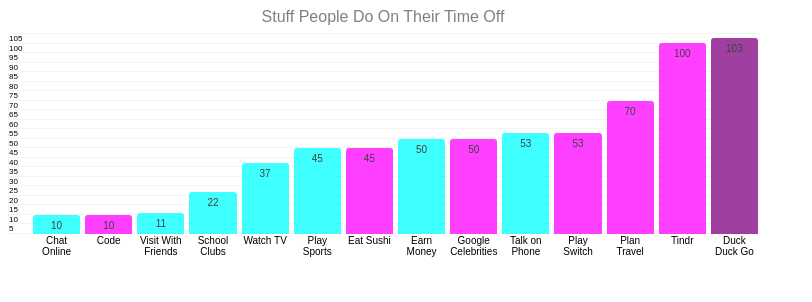
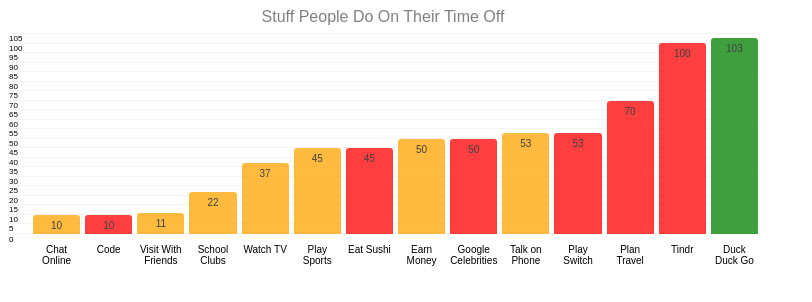
Before and after one commit to davidlacho/barChart, a website: page index.html in a window 1280 px wide. Shown: the whole page, without its empty margins (0-812 px from the left). Drawn offline with nearby package versions, Linux system fonts and the light colour scheme.

Commit message:
Colouring bar charts is now array so user can pass in unlimited number of colours

```diff
--- a/index.html
+++ b/index.html
@@ -14,7 +14,8 @@
     <!-- chart will be rendered here -->
   </div>
   <!-- /.chart -->
-
+  <!-- Uncomment line below for offline mode -->
+  <script src="offline/jQueryFile.js"></script>
   <script src="https://code.jquery.com/jquery-3.3.1.min.js" integrity="sha256-FgpCb/KJQlLNfOu91ta32o/NMZxltwRo8QtmkMRdAu8=" crossorigin="anonymous"></script>
   <script src="dist/barChart.js"></script>
   <script src="js/app.js"></script>
--- a/js/app.js
+++ b/js/app.js
@@ -26,10 +26,7 @@ const sampleOptions = {
   "title": "Stuff People Do On Their Time Off",
   "titleFontSize": 16,
   "titleFontColour": "grey",
-  "barColour1": "cyan",
-  "barColour2": "magenta",
-  "barColour3": "purple",
-  "labelColour": "black",
+  "barColours": ["orange", "red", "green"],
   "barSpacing": 5,
   "fontSize": 10,
   "positionOfValues": "top",
```
Also changed, not shown: dist/barChart.css, dist/barChart.js.
